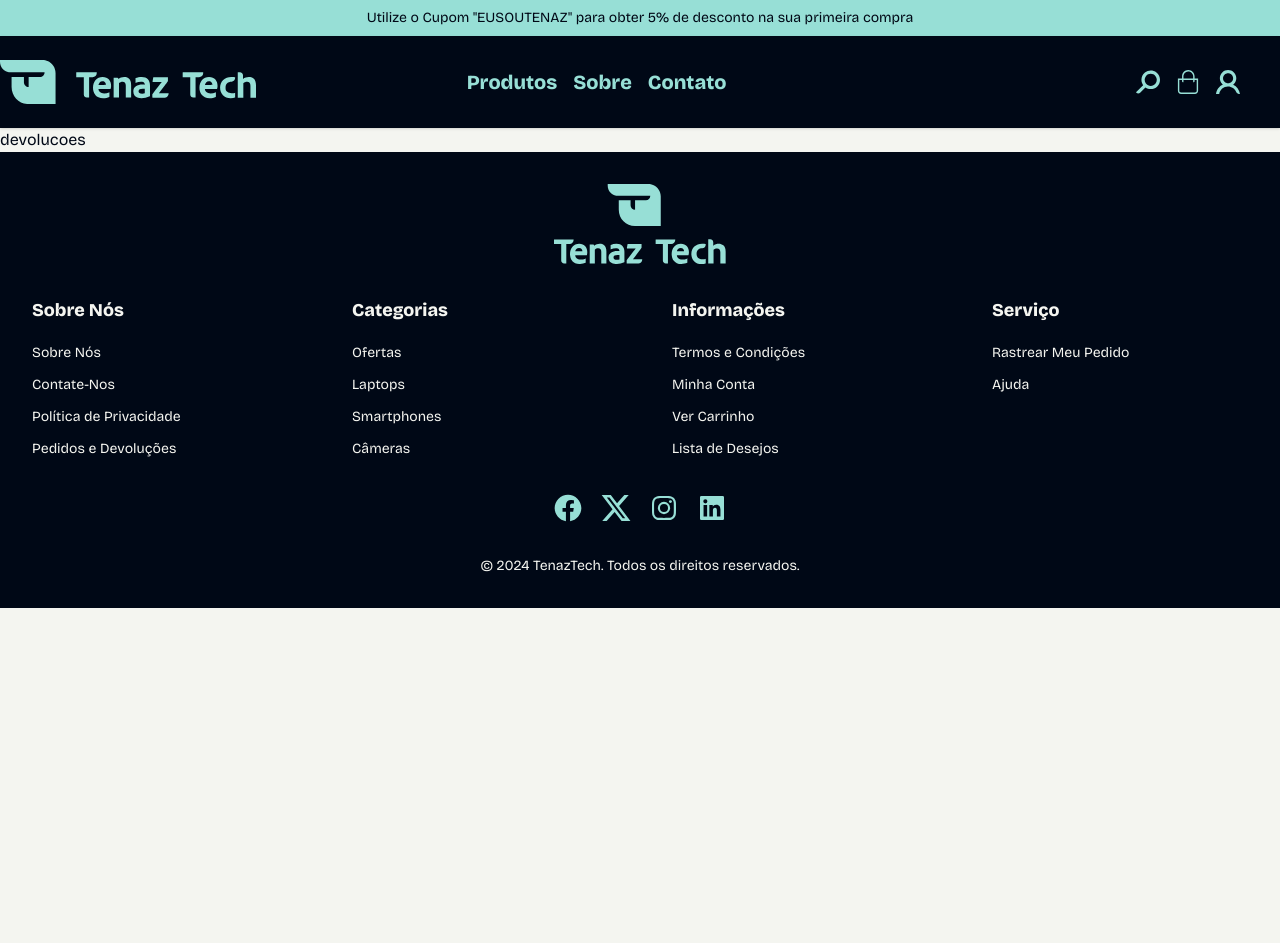
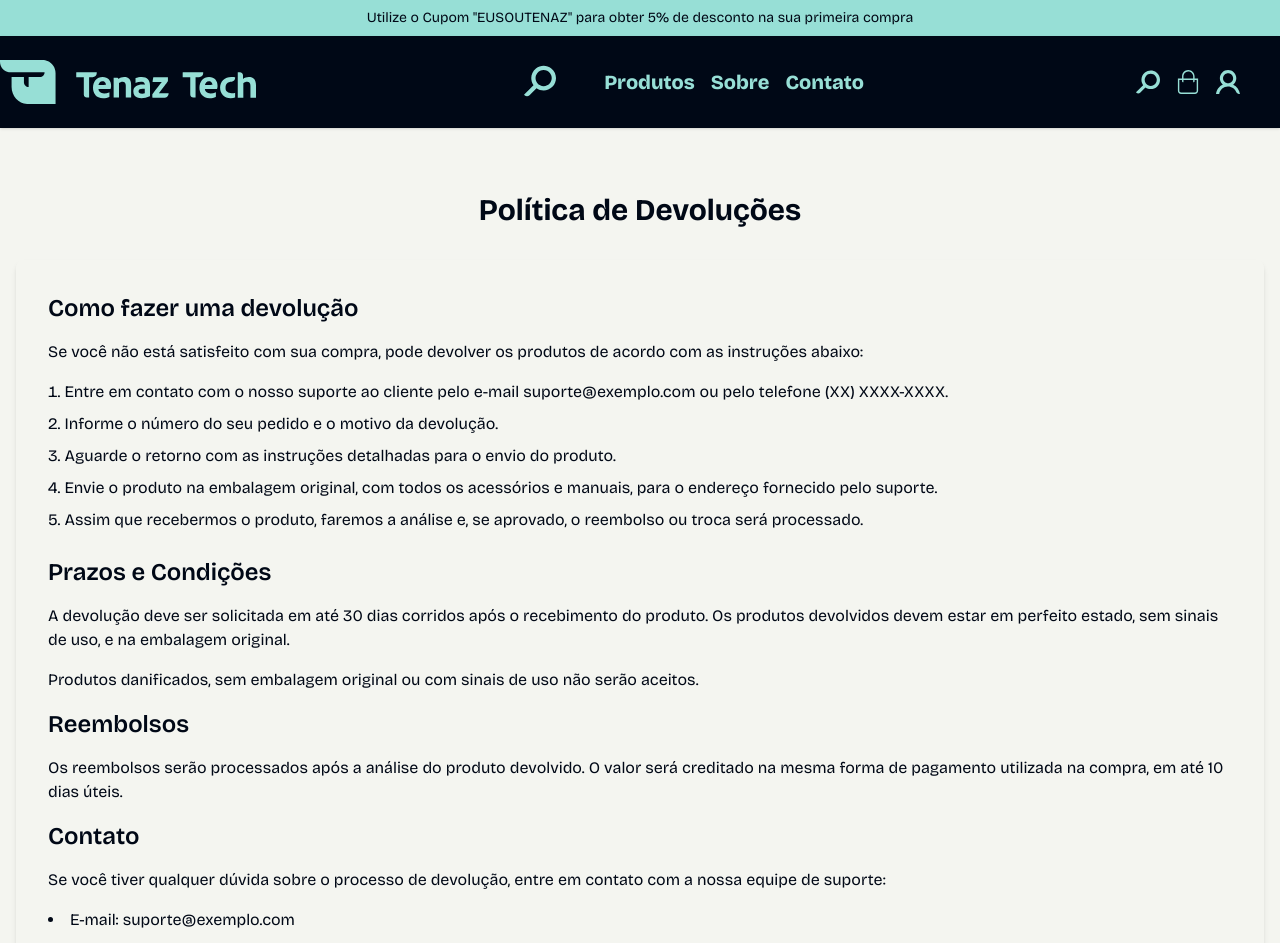
Before and after one commit to ribeirojer/tenaztech, a Next.js app in the folder web/: page /devolucoes in a window 1280 px wide. Shown: the top 943 px of the page. Before the commit the page ends 800 px from the top, so only its background shows below. Built offline with nearby package versions, Linux system fonts and the light colour scheme.

Commit message:
feat: edit header and devoluções page

```diff
--- a/web/src/components/Header.tsx
+++ b/web/src/components/Header.tsx
@@ -9,6 +9,7 @@ import useHeader from "../hooks/useHeader";
 import React, { useState } from "react";
 import MenuMobileItens from "./MenuMobileItens";
 import TopHeader from "./TopHeader";
+import SearchMobile from "./SearchMobile";
 
 type Props = {};
 
@@ -35,8 +36,8 @@ const Header = (props: Props) => {
 					isFixed ? "" : "md:static"
 				} fixed top-0 left-0 w-full z-40 bg-midnight shadow transition-all`}
 			>
-				<div className="container mx-auto px-4 md:px-0 flex flex-row items-center justify-between">
-					<div className="w-1/3 flex justify-start h-20">
+				<div className="container mx-auto px-4 pr-24 md:px-0 flex flex-row items-center justify-between">
+					<div className="md:w-1/3 flex justify-start h-20">
 						<Link href="/" className="flex items-center gap-2" prefetch={false}>
 							<LogoHorizontal
 								className="w-44 md:w-64 fill-glow-tech"
@@ -44,7 +45,8 @@ const Header = (props: Props) => {
 							/>
 						</Link>
 					</div>
-					<div className="flex justify-center items-center w-2/3">
+					<SearchMobile />
+					<div className="flex justify-center items-center md:w-2/3">
 						<div className="checkbox-wrapper">
 							<input
 								type="checkbox"
@@ -53,9 +55,9 @@ const Header = (props: Props) => {
 								onChange={() => setIsMenuOpen(!isMenuOpen)}
 							/>
 							<label htmlFor="toggle" className="checkbox">
-								<div className="trace"></div>
-								<div className="trace"></div>
-								<div className="trace"></div>
+								<div className="trace w-[40px] h-1 bg-glow-tech absolute rounded ease-in-out duration-500"></div>
+								<div className="trace w-[40px] h-1 bg-glow-tech absolute rounded ease-in-out duration-500"></div>
+								<div className="trace w-[40px] h-1 bg-glow-tech absolute rounded ease-in-out duration-500"></div>
 							</label>
 							<div className="menu"></div>
 							<MenuMobileItens
@@ -125,10 +127,11 @@ const Header = (props: Props) => {
 										value={search}
 										onChange={handleSearchChange}
 										type="text"
-										inputRef={searchRef}
+										ref={searchRef}
 										placeholder="Pesquisar"
 										className="w-full md:w-96"
 										aria-label="Campo de pesquisa"
+										name={""}
 									/>
 								</form>
 							)}
--- a/web/src/components/MenuMobileItens.tsx
+++ b/web/src/components/MenuMobileItens.tsx
@@ -1,7 +1,5 @@
 import Link from "next/link";
-import React, { useRef, useState } from "react";
-import Input from "./core/Input";
-import Button from "./core/Button";
+import React from "react";
 import { useRouter } from "next/router";
 
 type Props = {
@@ -13,23 +11,8 @@ type Props = {
 
 const MenuMobileItens = (props: Props) => {
 	const { isMenuOpen, setIsMenuOpen, isLoggedIn, cartItems } = props;
-	const [isSearchOpen, setIsSearchOpen] = useState(false);
-	const searchTermRef = useRef<HTMLInputElement | null>(null);
 	const router = useRouter();
-	const [searchTerm, setSearchTerm] = useState("");
 
-	function handleSubmit(
-		event:
-			| React.FormEvent<HTMLFormElement>
-			| React.MouseEvent<HTMLButtonElement, MouseEvent>,
-	) {
-		event.preventDefault();
-		if (searchTerm) {
-			router.push(`/produtos?search=${searchTerm}`);
-		} else {
-			searchTermRef.current?.focus();
-		}
-	}
 	return (
 		<nav className="menu-itens">
 			<ul>
@@ -44,9 +27,11 @@ const MenuMobileItens = (props: Props) => {
 				</li>
 				<li onClick={() => setIsMenuOpen(!isMenuOpen)}>
 					<Link
-						href="/loja"
+						href="/produtos"
 						passHref
-						className={router.pathname === "/loja" ? "font-bold" : "font-light"}
+						className={
+							router.pathname === "/produtos" ? "font-bold" : "font-light"
+						}
 					>
 						Loja
 					</Link>
@@ -134,48 +119,6 @@ const MenuMobileItens = (props: Props) => {
 						Contato
 					</Link>
 				</li>
-				<li
-					className="my-2 text-black uppercase tracking-wide text-3xl leading-13 font-light"
-					onClick={() => {
-						if (!isSearchOpen) {
-							setIsSearchOpen(true);
-							setInterval(() => {
-								searchTermRef.current?.focus();
-							}, 100);
-						} else {
-							setIsSearchOpen(false);
-						}
-					}}
-				>
-					Pesquisar
-				</li>
-				{isSearchOpen && (
-					<form onSubmit={handleSubmit} className="flex flex-col gap-2 my-4">
-						<div className="relative flex items-center">
-							<Input
-								id={"searchTerm"}
-								type="text"
-								inputRef={searchTermRef}
-								placeholder="Pesquisar produtos"
-								value={searchTerm}
-								onChange={(e) => setSearchTerm(e.target.value)}
-								className={""}
-							/>
-							<svg
-								xmlns="http://www.w3.org/2000/svg"
-								width="24"
-								height="24"
-								viewBox="0 0 24 24"
-								className="absolute top-2 right-2"
-							>
-								<path d="M10 18a7.952 7.952 0 0 0 4.897-1.688l4.396 4.396 1.414-1.414-4.396-4.396A7.952 7.952 0 0 0 18 10c0-4.411-3.589-8-8-8s-8 3.589-8 8 3.589 8 8 8zm0-14c3.309 0 6 2.691 6 6s-2.691 6-6 6-6-2.691-6-6 2.691-6 6-6z"></path>
-							</svg>
-						</div>
-						<Button type="submit" className={""}>
-							Pesquisar
-						</Button>
-					</form>
-				)}
 			</ul>
 		</nav>
 	);
--- /dev/null
+++ b/web/src/components/SearchMobile.tsx
@@ -0,0 +1,60 @@
+import React, { useRef, useState } from "react";
+import Input from "./core/Input";
+import { useRouter } from "next/router";
+import SearchIcon from "./icons/SearchIcon";
+
+type Props = {};
+
+const SearchMobile = (props: Props) => {
+  const [isSearchOpen, setIsSearchOpen] = useState(false);
+  const searchTermRef = useRef<HTMLInputElement | null>(null);
+  const router = useRouter();
+  const [searchTerm, setSearchTerm] = useState("");
+
+  function handleSubmit(
+    event: React.FormEvent<HTMLFormElement> | React.MouseEvent<HTMLButtonElement, MouseEvent>,
+  ) {
+    event.preventDefault();
+    if (searchTerm) {
+      router.push(`/produtos?search=${searchTerm}`);
+    } else {
+      searchTermRef.current?.focus();
+    }
+  }
+
+  const toggleSearch = () => {
+    setIsSearchOpen((prev) => !prev);
+    if (!isSearchOpen) {
+      setTimeout(() => {
+        searchTermRef.current?.focus();
+      }, 100);
+    }
+  };
+
+  return (
+    <div className="relative flex items-center">
+      <form
+        onSubmit={handleSubmit}
+        className={`flex flex-col gap-2 my-4 transition-opacity duration-300 ${
+          isSearchOpen ? "opacity-100 visible" : "opacity-0 invisible"
+        }`}
+      >
+        <Input
+          id="searchTerm"
+          type="text"
+          ref={searchTermRef}
+          placeholder="Pesquisar produtos"
+          value={searchTerm}
+          onChange={(e) => setSearchTerm(e.target.value)}
+          className=""
+          name="searchTerm"
+        />
+      </form>
+      <button onClick={toggleSearch} className="absolute top-6 right-2">
+        <SearchIcon className={`${isSearchOpen ? 'fill-midnight' : 'fill-glow-tech'} size-8 transition-colors duration-300`} />
+      </button>
+    </div>
+  );
+};
+
+export default SearchMobile;
--- a/web/src/components/core/Input.tsx
+++ b/web/src/components/core/Input.tsx
@@ -1,4 +1,4 @@
-import React, { forwardRef } from 'react';
+import React, { forwardRef } from "react";
 
 type InputProps = {
 	checked?: boolean;
@@ -13,15 +13,8 @@ type InputProps = {
 	error?: string;
 };
 
-const Input = forwardRef<HTMLInputElement, InputProps>(({
-  type,
-  name,
-  value,
-  placeholder,
-  onChange,
-  className,
-  error,
-}, ref) => {
+const Input = forwardRef<HTMLInputElement, InputProps>(
+	({ type, name, value, placeholder, onChange, className, error }, ref) => {
 		return (
 			<div>
 				<input
@@ -36,8 +29,9 @@ const Input = forwardRef<HTMLInputElement, InputProps>(({
 				{error && <p className="text-red-500 text-sm mt-2">{error}</p>}
 			</div>
 		);
-});
+	},
+);
 
-Input.displayName = 'Input';
+Input.displayName = "Input";
 
 export default Input;
--- a/web/src/hooks/useLogin.ts
+++ b/web/src/hooks/useLogin.ts
@@ -60,7 +60,10 @@ const useLogin = () => {
 			await axiosClient.post("/auth/login", formData);
 			router.push("/");
 		} catch (error) {
-      setErrorData((prev) => ({ ...prev, general: "Ocorreu um erro ao fazer login" }));
+			setErrorData((prev) => ({
+				...prev,
+				general: "Ocorreu um erro ao fazer login",
+			}));
 			console.error(error);
 		} finally {
 			setIsLoading(false);
--- a/web/src/pages/devolucoes.tsx
+++ b/web/src/pages/devolucoes.tsx
@@ -3,12 +3,84 @@ import React from "react";
 
 type Props = {};
 
-const devolucoes = (props: Props) => {
+const Devolucoes = (props: Props) => {
 	return (
 		<Layout>
-			<div>devolucoes</div>
+			<section className="py-16 bg-gray-100">
+				<div className="container mx-auto px-4">
+					<h1 className="text-3xl font-bold text-center mb-8">
+						Política de Devoluções
+					</h1>
+					<div className="bg-white shadow-md rounded-lg p-8">
+						<h2 className="text-2xl font-semibold mb-4">
+							Como fazer uma devolução
+						</h2>
+						<p className="mb-4">
+							Se você não está satisfeito com sua compra, pode devolver os
+							produtos de acordo com as instruções abaixo:
+						</p>
+						<ol className="list-decimal list-inside mb-6">
+							<li className="mb-2">
+								Entre em contato com o nosso suporte ao cliente pelo e-mail{" "}
+								<a href="mailto:suporte@exemplo.com" className="text-blue-500">
+									suporte@exemplo.com
+								</a>{" "}
+								ou pelo telefone (XX) XXXX-XXXX.
+							</li>
+							<li className="mb-2">
+								Informe o número do seu pedido e o motivo da devolução.
+							</li>
+							<li className="mb-2">
+								Aguarde o retorno com as instruções detalhadas para o envio do
+								produto.
+							</li>
+							<li className="mb-2">
+								Envie o produto na embalagem original, com todos os acessórios e
+								manuais, para o endereço fornecido pelo suporte.
+							</li>
+							<li className="mb-2">
+								Assim que recebermos o produto, faremos a análise e, se
+								aprovado, o reembolso ou troca será processado.
+							</li>
+						</ol>
+						<h2 className="text-2xl font-semibold mb-4">Prazos e Condições</h2>
+						<p className="mb-4">
+							A devolução deve ser solicitada em até 30 dias corridos após o
+							recebimento do produto. Os produtos devolvidos devem estar em
+							perfeito estado, sem sinais de uso, e na embalagem original.
+						</p>
+						<p className="mb-4">
+							Produtos danificados, sem embalagem original ou com sinais de uso
+							não serão aceitos.
+						</p>
+						<h2 className="text-2xl font-semibold mb-4">Reembolsos</h2>
+						<p className="mb-4">
+							Os reembolsos serão processados após a análise do produto
+							devolvido. O valor será creditado na mesma forma de pagamento
+							utilizada na compra, em até 10 dias úteis.
+						</p>
+						<h2 className="text-2xl font-semibold mb-4">Contato</h2>
+						<p className="mb-4">
+							Se você tiver qualquer dúvida sobre o processo de devolução, entre
+							em contato com a nossa equipe de suporte:
+						</p>
+						<ul className="list-disc list-inside mb-6">
+							<li className="mb-2">
+								E-mail:{" "}
+								<a href="mailto:suporte@exemplo.com" className="text-blue-500">
+									suporte@exemplo.com
+								</a>
+							</li>
+							<li className="mb-2">Telefone: (XX) XXXX-XXXX</li>
+							<li className="mb-2">
+								Horário de atendimento: de segunda a sexta, das 9h às 18h
+							</li>
+						</ul>
+					</div>
+				</div>
+			</section>
 		</Layout>
 	);
 };
 
-export default devolucoes;
+export default Devolucoes;
--- a/web/src/styles/globals.css
+++ b/web/src/styles/globals.css
@@ -191,14 +191,7 @@ body {
   z-index: 20;
   transition: 400ms ease-in-out 0s;
 }
-.checkbox .trace {
-  width: 40px;
-  height: 3px;
-  background-color: var(--glow-tech);
-  position: absolute;
-  border-radius: 4px;
-  transition: 0.5s ease-in-out;
-}
+
 .checkbox .trace:nth-child(1) {
   top: 30px;
   transform: rotate(0);
```
Also changed, not shown: web/src/components/core/Button.tsx (+6 -5 lines), web/src/components/product/ProductImages.tsx (+23 -11 lines), web/src/pages/cadastrar.tsx (+65 -14 lines), web/src/pages/entrar.tsx (+37 -8 lines). Lines whose indentation alone changed are shown as unchanged.
